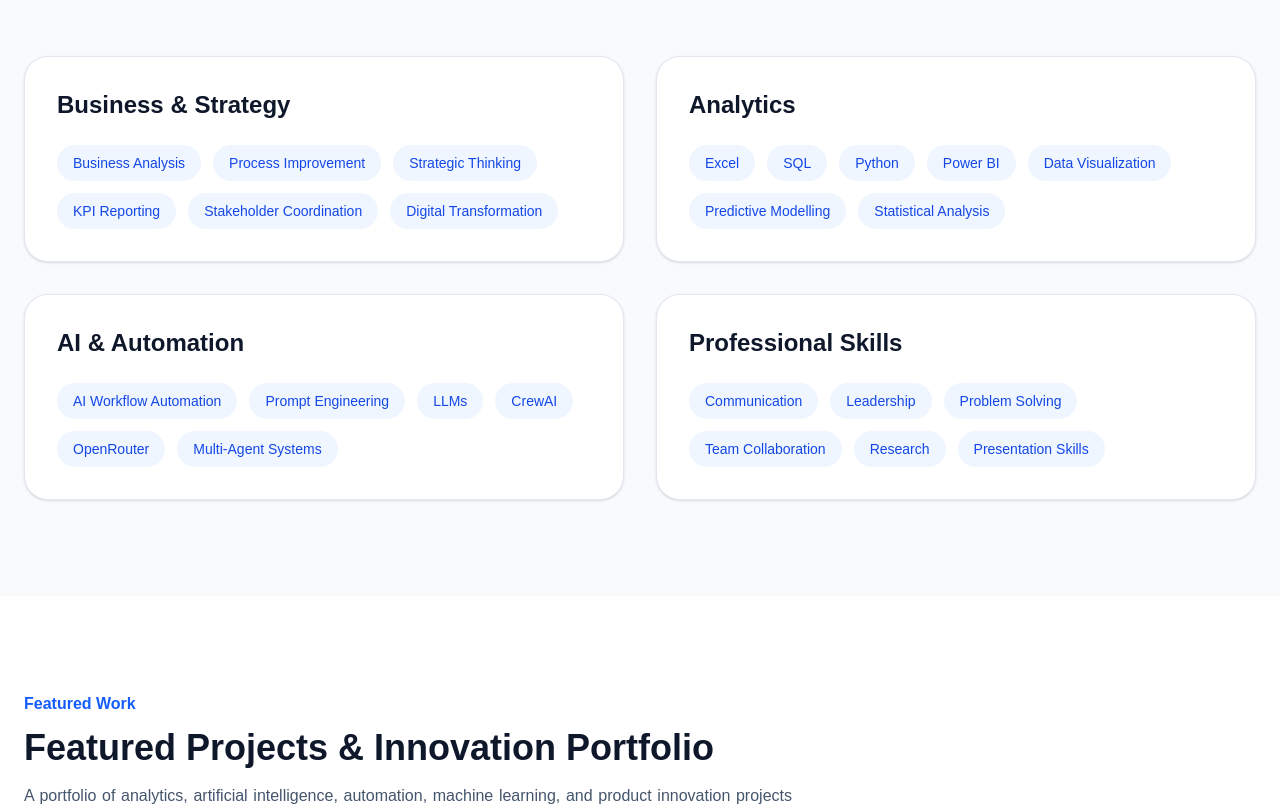
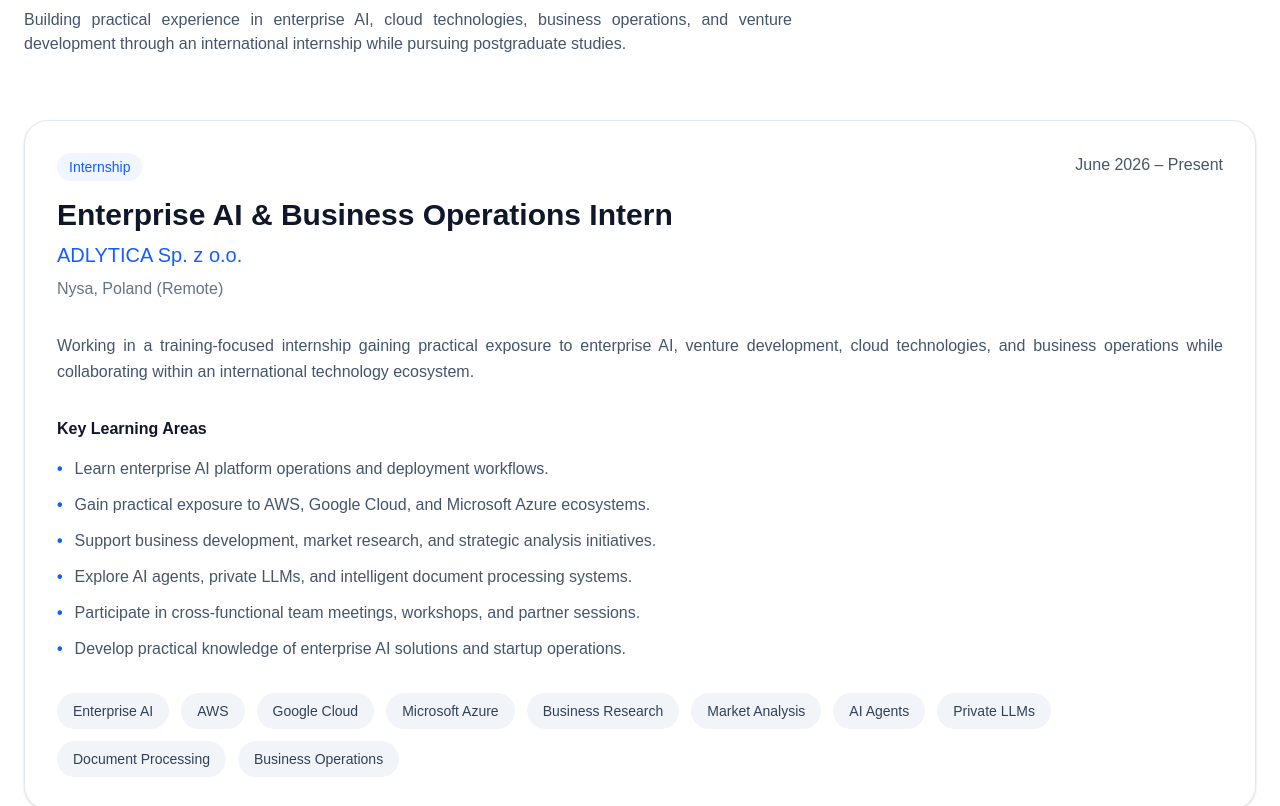
Before and after one commit to Balajps12/portfoliobps, a Next.js app: page / in a window 1280 px wide. Shown: the part 1780-2586 px from the top of the page. Built offline with nearby package versions, Linux system fonts and the light colour scheme.

Commit message:
Added internship experience section

```diff
--- a/app/page.tsx
+++ b/app/page.tsx
@@ -2,6 +2,7 @@
 
 import Hero from "@/components/sections/Hero";
 import About from "@/components/sections/About";
+import Experience from "@/components/sections/Experience";
 import Skills from "@/components/sections/Skills";
 import Projects from "@/components/sections/Projects";
 import Research from "@/components/sections/Research";
@@ -21,6 +22,8 @@
         <Hero />
 
         <About />
+
+        <Experience />
 
         <Skills />
 
--- a/components/layout/Navbar.tsx
+++ b/components/layout/Navbar.tsx
@@ -35,6 +35,15 @@
               About
             </a>
           </li>
+
+          <li>
+  <a
+    href="#experience"
+    className="hover:text-blue-600 transition"
+  >
+    Experience
+  </a>
+</li>
 
           <li>
             <a href="#skills" className="hover:text-blue-600 transition">
--- /dev/null
+++ b/components/sections/Experience.tsx
@@ -0,0 +1,162 @@
+import FadeIn from "@/components/ui/FadeIn";
+
+const experiences = [
+  {
+    company: "ADLYTICA Sp. z o.o.",
+    role: "Enterprise AI & Business Operations Intern",
+    duration: "June 2026 – Present",
+    location: "Nysa, Poland (Remote)",
+    type: "Internship",
+
+    description:
+      "Working in a training-focused internship gaining practical exposure to enterprise AI, venture development, cloud technologies, and business operations while collaborating within an international technology ecosystem.",
+
+    responsibilities: [
+      "Learn enterprise AI platform operations and deployment workflows.",
+      "Gain practical exposure to AWS, Google Cloud, and Microsoft Azure ecosystems.",
+      "Support business development, market research, and strategic analysis initiatives.",
+      "Explore AI agents, private LLMs, and intelligent document processing systems.",
+      "Participate in cross-functional team meetings, workshops, and partner sessions.",
+      "Develop practical knowledge of enterprise AI solutions and startup operations."
+    ],
+
+    technologies: [
+      "Enterprise AI",
+      "AWS",
+      "Google Cloud",
+      "Microsoft Azure",
+      "Business Research",
+      "Market Analysis",
+      "AI Agents",
+      "Private LLMs",
+      "Document Processing",
+      "Business Operations"
+    ],
+  },
+];
+
+export default function Experience() {
+  return (
+    <FadeIn>
+      <section
+        id="experience"
+        className="py-24 bg-white dark:bg-[#081A31]"
+      >
+        <div className="max-w-7xl mx-auto px-6">
+
+          <div className="mb-16">
+            <p className="text-blue-600 font-semibold mb-3">
+              Professional Experience
+            </p>
+
+            <h2 className="text-4xl font-bold text-slate-900 dark:text-white">
+              Industry Experience
+            </h2>
+
+            <p className="mt-4 text-slate-600 dark:text-slate-300 max-w-3xl text-justify">
+              Building practical experience in enterprise AI, cloud technologies,
+              business operations, and venture development through an
+              international internship while pursuing postgraduate studies.
+            </p>
+          </div>
+
+          {experiences.map((exp) => (
+            <div
+              key={exp.company}
+              className="
+                bg-white
+                dark:bg-[#102544]
+                rounded-3xl
+                border
+                border-slate-200
+                dark:border-blue-900/40
+                p-8
+                shadow-sm
+                hover:shadow-2xl
+                transition-all
+                duration-500
+              "
+            >
+              <div className="flex flex-col lg:flex-row lg:justify-between lg:items-start gap-4">
+
+                <div>
+                  <span className="inline-block px-3 py-1 rounded-full bg-blue-50 dark:bg-blue-900/30 text-blue-600 dark:text-blue-400 text-sm font-medium mb-4">
+                    {exp.type}
+                  </span>
+
+                  <h3 className="text-3xl font-bold text-slate-900 dark:text-white">
+                    {exp.role}
+                  </h3>
+
+                  <h4 className="text-xl text-blue-600 mt-2">
+                    {exp.company}
+                  </h4>
+
+                  <p className="text-slate-500 dark:text-slate-400 mt-2">
+                    {exp.location}
+                  </p>
+                </div>
+
+                <div className="text-slate-600 dark:text-slate-300 font-medium">
+                  {exp.duration}
+                </div>
+
+              </div>
+
+              <p className="mt-8 text-slate-600 dark:text-slate-300 leading-relaxed text-justify">
+                {exp.description}
+              </p>
+
+              <div className="mt-8">
+
+                <h4 className="font-semibold text-slate-900 dark:text-white mb-4">
+                  Key Learning Areas
+                </h4>
+
+                <ul className="space-y-3">
+
+                  {exp.responsibilities.map((item) => (
+                    <li
+                      key={item}
+                      className="flex gap-3 text-slate-600 dark:text-slate-300"
+                    >
+                      <span className="text-blue-600 font-bold">•</span>
+                      <span>{item}</span>
+                    </li>
+                  ))}
+
+                </ul>
+
+              </div>
+
+              <div className="mt-8 flex flex-wrap gap-3">
+
+                {exp.technologies.map((tech) => (
+                  <span
+                    key={tech}
+                    className="
+                      px-4
+                      py-2
+                      rounded-full
+                      bg-slate-100
+                      dark:bg-slate-800
+                      text-slate-700
+                      dark:text-slate-300
+                      text-sm
+                      font-medium
+                    "
+                  >
+                    {tech}
+                  </span>
+                ))}
+
+              </div>
+
+            </div>
+          ))}
+
+        </div>
+      </section>
+    </FadeIn>
+  );
+}
```
